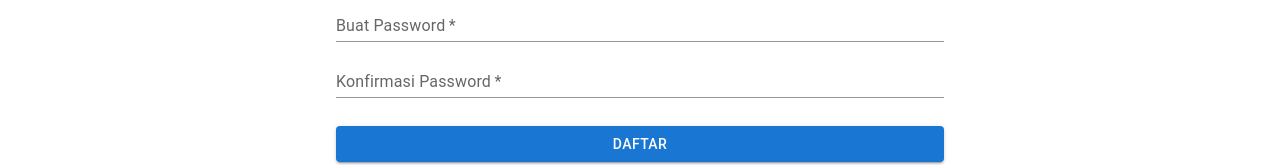
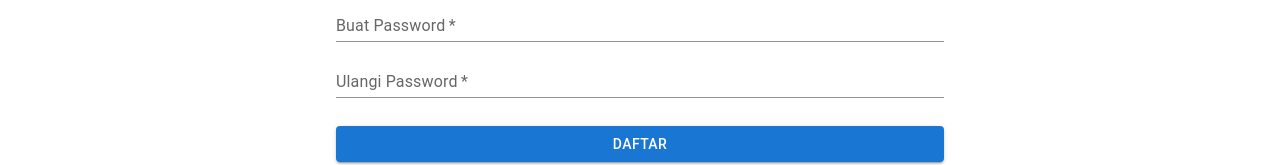
Before and after one commit to samudra-ajri/ppgbs1-web, a React (Create React App) app: page /register in a window 1280 px wide. Shown: the part 448-613 px from the top of the page. Built offline with nearby package versions, Linux system fonts and the light colour scheme; no server answers.

Commit message:
Add isloading locations

```diff
--- a/src/pages/Register.jsx
+++ b/src/pages/Register.jsx
@@ -38,7 +38,7 @@ function Register() {
   const { user, isLoading, isError, isSuccess, message } = useSelector(
     (state) => state.auth
   )
-  const { locations } = useSelector(
+  const { locations, isLoading: isLoadingLocations  } = useSelector(
     (state) => state.locations
   )
 
@@ -117,7 +117,7 @@ function Register() {
     return klp
   }
 
-  if (isLoading) {
+  if (isLoading || isLoadingLocations) {
     return <Spinner />
   }
 
@@ -306,7 +306,7 @@ function Register() {
                 <Grid item xs={12}>
                   <TextField
                     name="password2"
-                    label="Konfirmasi Password"
+                    label="Ulangi Password"
                     placeholder="Password"
                     value={password2}
                     onChange={onChange}
```
